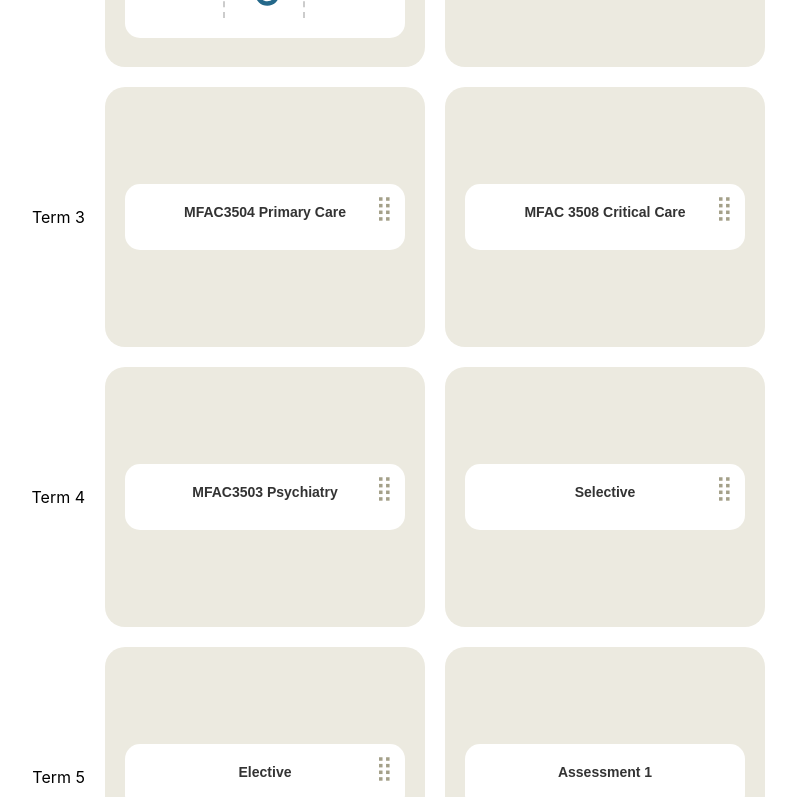
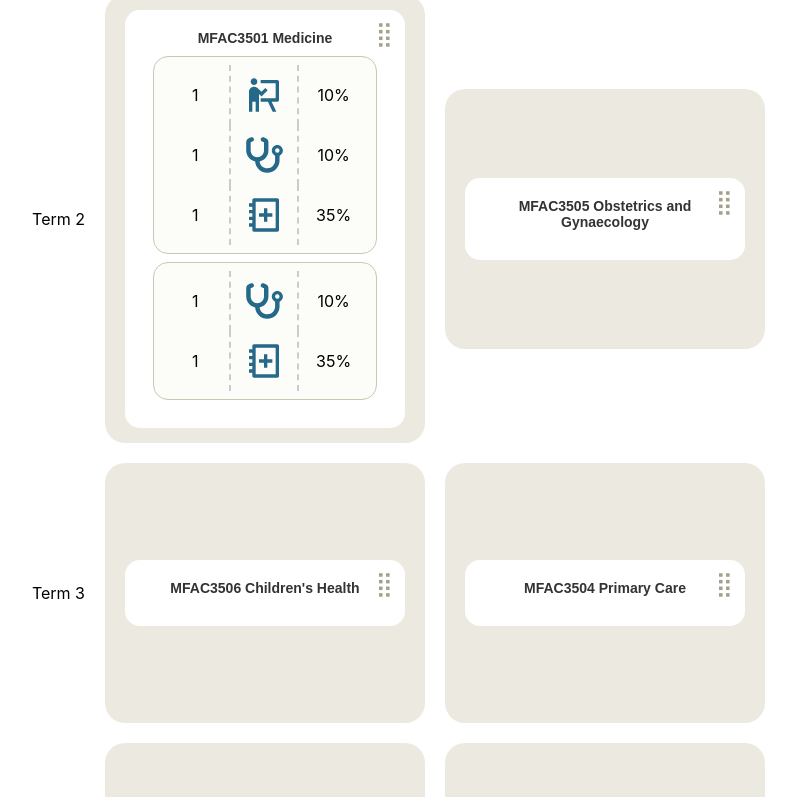
Before and after one commit to jenxyzzz/unsw-medicine-assessment-map, a React (Create React App) app: page / in a window 1280 px wide. Shown: the part 900-1697 px from the top of the page, without its empty margins (217-1013 px from the left). Built offline with nearby package versions, Linux system fonts and the light colour scheme.

Commit message:
added icons and subItems structure

```diff
--- a/src/SortableItem.js
+++ b/src/SortableItem.js
@@ -22,7 +22,9 @@ const SortableItem = ({ item }) => {
 
   const itemClasses = `sortable-item ${item.movable ? 'movable-item' : ''}`;
   // Extract the rows for this specific item
-  const { rows } = itemDetails[item.id] || { rows: [] };
+  // const { rows } = itemDetails[item.id] || { rows: [] };
+  const itemData = itemDetails[item.id] || { rows: [], subItems: {} };
+  const { rows, subItems = {} } = itemData;
 
 return (
   <div ref={setNodeRef} style={style} {...listeners} {...attributes} className={itemClasses}>
@@ -32,21 +34,35 @@ const SortableItem = ({ item }) => {
       </button>
     )}
     <h4 className="item-name">{item.name}</h4>
-      {/* Iterate over each row and render dynamically */}
+    <div className="item-details-container">
+      {/* Parent rows */}
       {rows.map((row, index) => {
-        // Retrieve the icon component using the mapping information in config.js
-        const IconComponent = iconMap[row.icon]; // there is no fallback icon, so this will be undefined if the icon is not found;
+        const IconComponent = iconMap[row.icon] || null;
         return (
           <div className="item-details" key={index}>
             <div className="item-column">{row.number}</div>
-            <div className="item-column">
-              <IconComponent className="icon" />
+            <div className="item-column">{IconComponent ? <IconComponent className="icon" /> : <span>No Icon</span>}</div>
+            <div className="item-column">{row.weighting}%</div>
           </div>
+        );
+      })}
+      {/* Render Sub-Items */}
+      {Object.values(subItems).map((subItem, index) => (
+        <div key={index} className="sub-block">
+          {subItem.rows.map((row, subIndex) => {
+            const IconComponent = iconMap[row.icon] || null;
+            return (
+              <div className="item-details" key={subIndex}>
+                <div className="item-column">{row.number}</div>
+                <div className="item-column">{IconComponent ? <IconComponent className="icon" /> : <span>No Icon</span>}</div>
                 <div className="item-column">{row.weighting}%</div>
               </div>
             );
           })}
         </div>
+      ))}
+    </div>
+  </div>
 );
 };
 export default SortableItem;
--- a/src/config.js
+++ b/src/config.js
@@ -1,24 +1,49 @@
 // Import necessary icons from react-icons
-import { MdLocalHospital, MdAssessment } from "react-icons/md";
-import { FaStethoscope } from "react-icons/fa6";
+import { FaStethoscope, FaPeopleGroup, FaListCheck } from "react-icons/fa6";
+import { FaRegEye, FaPeopleArrows } from "react-icons/fa";
+import { RiHealthBookLine, RiPresentationFill} from "react-icons/ri";
+import { TbWritingSign } from "react-icons/tb";
+import { GiDiscussion } from "react-icons/gi";
+import { MdQuiz, MdOutlineAssignment } from "react-icons/md";
+
 
 export const items = [
-    { id: 1, name: "MFAC3502 Surgery", category: "discipline", movable: true },
-    { id: 2, name: "MFAC3501 Medicine", category: "discipline", movable: true },
-    { id: 3, name: "MFAC3505 Obstetrics and Gynaecology", category: "discipline", movable: true },
-    { id: 4, name: "MFAC3506 Children's Health", category: "discipline", movable: true },
-    { id: 5, name: "MFAC3504 Primary Care", category: "discipline", movable: true },
-    { id: 6, name: "MFAC 3508 Critical Care", category: "discipline", movable: true },
-    { id: 7, name: "MFAC3503 Psychiatry", category: "discipline", movable: true },
-    { id: 8, name: "Selective", category: "discipline", movable: true },
-    { id: 9, name: "Elective", category: "discipline", movable: true },
+    {
+      id: 1,
+      name: "MFAC3502 Surgery",
+      category: "discipline",
+      movable: true,
+      subItems: [
+        { id: "1a",},
+        { id: "1b",},
+      ]
+    },
+    { id: 2,
+      name: "Elective",
+      category: "discipline",
+      movable: false },
+    { id: 3,
+      name: "MFAC3501 Medicine",
+      category: "discipline",
+      movable: true,
+      subItems: [
+      { id: "3a", },
+      { id: "3b", },
+    ]
+      },
+    { id: 4, name: "MFAC3505 Obstetrics and Gynaecology", category: "discipline", movable: true },
+    { id: 5, name: "MFAC3506 Children's Health", category: "discipline", movable: true },
+    { id: 6, name: "MFAC3504 Primary Care", category: "discipline", movable: true },
+    { id: 7, name: "MFAC 3508 Critical Care", category: "discipline", movable: true },
+    { id: 8, name: "MFAC3503 Psychiatry", category: "discipline", movable: true },
+    { id: 9, name: "Selective", category: "discipline", movable: true },
     { id: 10, name: "Assessment 1", category: "assessment", movable: false },
     { id: 11, name: "Assessment 2", category: "assessment", movable: false },
   ];
 
 // Define column and row heading text
 export const columnHeadings = ["Year 5", "Year 6"];
-export const rowHeadings = ["Term 1", "Term 2", "Term 3", "Term 4", "Term 5", "Term 6"]; // Adjust as needed
+export const rowHeadings = ["Summer / Term 1", "Term 2", "Term 3", "Term 4", "Term 5", "Term 6"]; // Adjust as needed
 export const initialContainers = {
   container1: [1],
   container2: [2],
@@ -36,30 +61,69 @@ export const initialContainers = {
 };
 // Icon mapping dictionary
 export const iconMap = {
-    hospital: MdLocalHospital,
-    assessment: MdAssessment,
-    stethoscope: FaStethoscope,
+  learningPlan: RiHealthBookLine,
+  oralPresentation: RiPresentationFill,
+  writtenEssay: TbWritingSign,
+  miniCEX: FaStethoscope,
+  managementVivaExam: GiDiscussion,
+  MCQ: MdQuiz,
+  WBA: FaPeopleGroup,
+  consultationSkillsRolePlay: FaPeopleArrows,
+  teamCareAssignment: MdOutlineAssignment,
+  logBook: FaListCheck,
+  observedExperiences: FaRegEye,
   };
 
 
 export const itemDetails = {
-    1: {
+//   1: {
+//   	rows: [
+//     	{ number: 1, icon: "oralPresentation", weighting: 20 },
+//     	{ number: 1, icon: "miniCEX", weighting: 10 },
+// { number: 1, icon: "miniCEX", weighting: 10 },
+// { number: 1, icon: "learningPlan", weighting: 30 },
+// { number: 1, icon: "learningPlan", weighting: 30 },
+//   	]
+// 	},
+1: {
+  rows: [],
+  subItems: {
+    "1a": {
       rows: [
-        { number: 1, icon: "hospital", weighting: 20 },
-        { number: 2, icon: "assessment", weighting: 30 }
+        { number: 1, icon: "oralPresentation", weighting: 20 },
+        { number: 1, icon: "miniCEX", weighting: 10 },
+        { number: 1, icon: "learningPlan", weighting: 30 },
       ]
     },
-    2: {
+    "1b": {
       rows: [
-        { number: 1, icon: "stethoscope", weighting: 25 },
-        { number: 2, icon: "stethoscope", weighting: 10 }
+        { number: 1, icon: "miniCEX", weighting: 10 },
+        { number: 1, icon: "learningPlan", weighting: 20 },
       ]
-    },
-    3: {
+    }
+  }
+},
+2: {
+  rows: [],
+},
+3: {
+  rows: [],
+    subItems: {
+    "3a": {
       rows: [
-        { number: 1, icon: "stethoscope", weighting: 15 },
-        { number: 2, icon: "stethoscope", weighting: 18 }
+    { number: 1, icon: "oralPresentation", weighting: 10 },
+    { number: 1, icon: "miniCEX", weighting: 10 },
+    { number: 1, icon: "learningPlan", weighting: 35 },
+      ]},
+    "3b": {
+      rows: [
+{ number: 1, icon: "miniCEX", weighting: 10 },
+{ number: 1, icon: "learningPlan", weighting: 35 },
       ]
-    },
+    }
+}
+},
+
+
     // Add similar rows for other items...
   };
--- a/src/index.css
+++ b/src/index.css
@@ -84,6 +84,15 @@ code {
   list-style-type: disc;
 }
 
+.sub-block {
+  padding: 8px;
+  border: 1.5px solid #cdc6b3;
+  background-color: #fcfcf8;
+  margin: 8px;
+  border-radius: 15px; /* Corner radius */
+  box-sizing: border-box;
+}
+
 /* Styles for ItemDetails that wrap around the columns */
 .item-details {
   display: grid;
```
Lines whose indentation alone changed are shown as unchanged.
